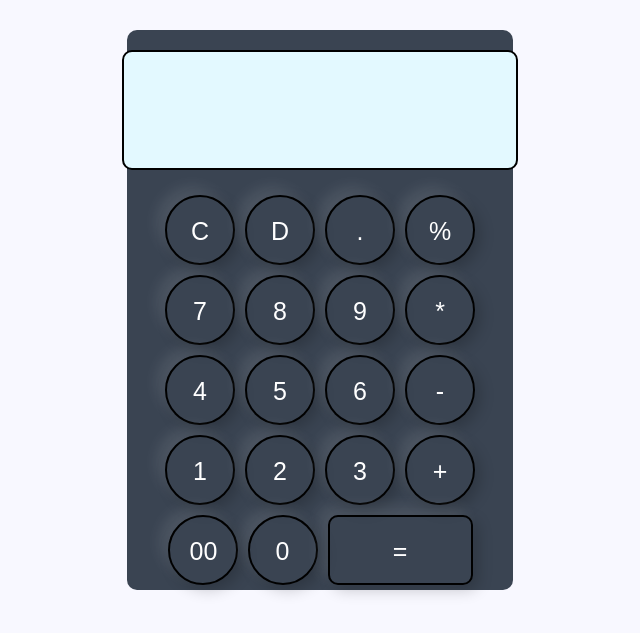
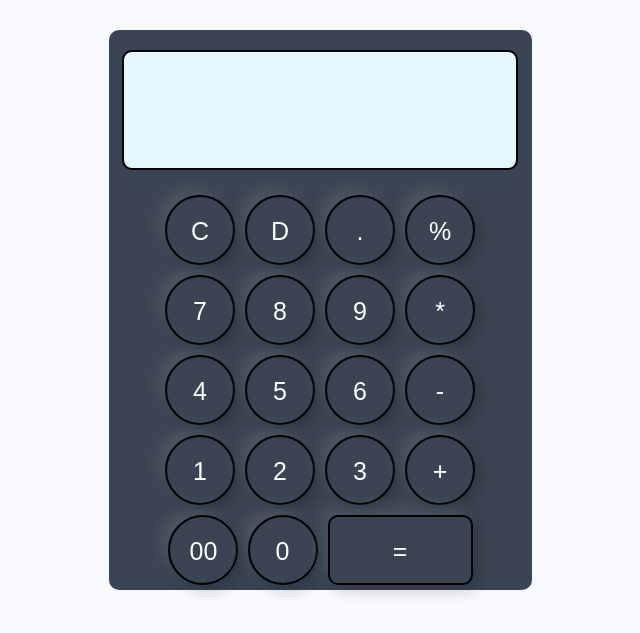
Before and after one commit to Enoch-2003/Mr.Calci, a plain HTML site: page index.html in a window 1280 px wide. Shown: the part 95-728 px from the top of the page, without its empty margins (328-968 px from the left). Drawn offline with Linux system fonts and the light colour scheme; a web font is replaced by a local one.

Commit message:
Update index.html

```diff
--- a/index.html
+++ b/index.html
@@ -11,7 +11,7 @@
 
 <body style="background: ghostwhite;">
   <h1 class="text-center">Mr.Calci</h1>
-  <div class="container flex flex-col items-center bg-red mx-auto" style="width: 386px;background: #3a4452;border-radius: 10px;">
+  <div class="container flex flex-col items-center bg-red mx-auto" style="width: 423px;background: #3a4452;border-radius: 10px;">
     <div class="row">
       <input class="input" type="text">
     </div>
```
